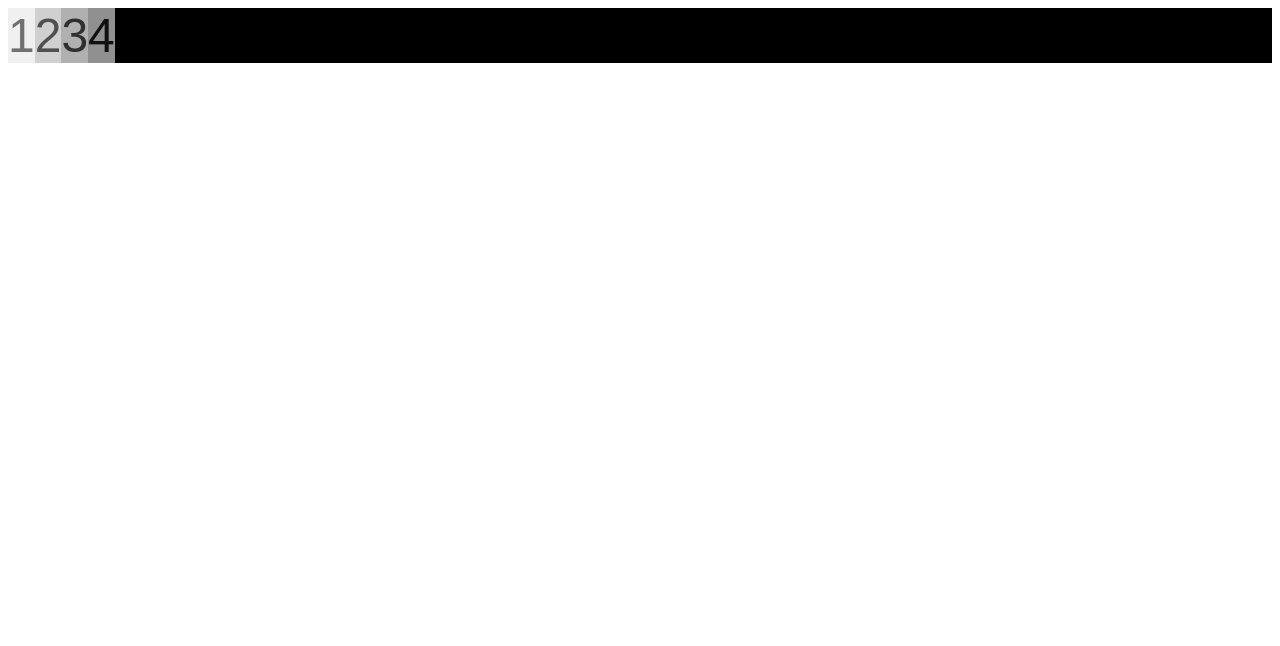
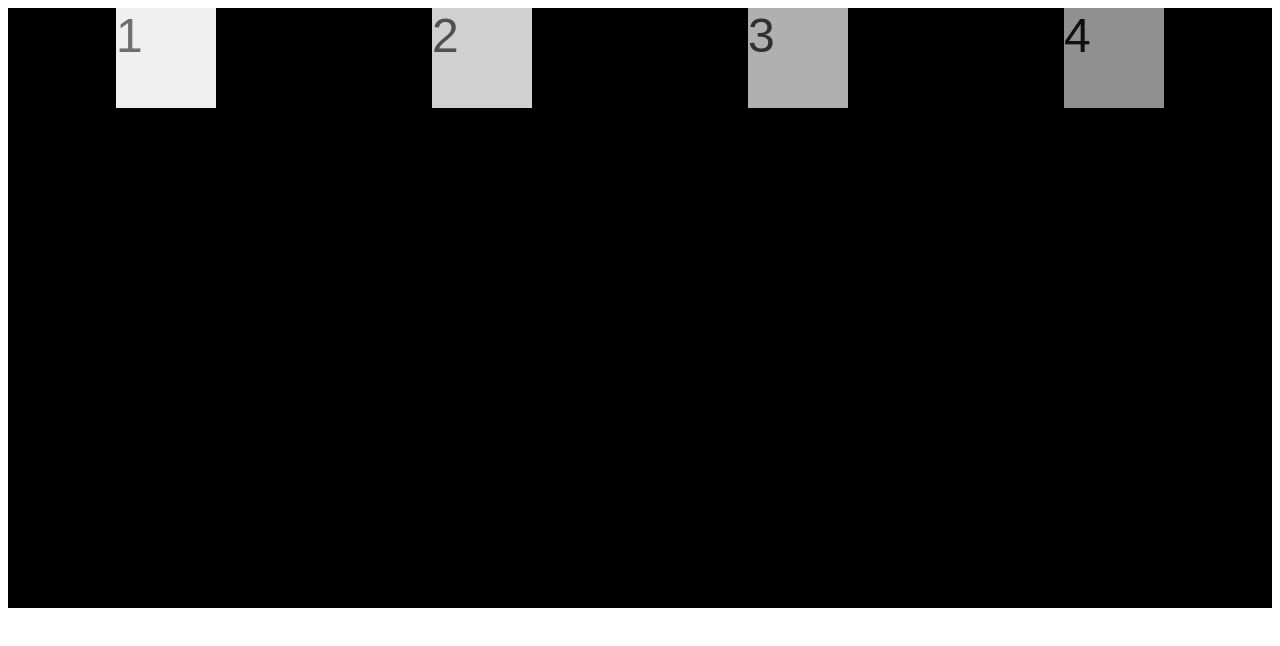
Before and after one commit to Bpost129/flexbox-x2, a plain HTML site: page index.html in a window 1280 px wide. Drawn offline with Linux system fonts and the light colour scheme.

Commit message:
resize and space out flex children

```diff
--- a/style.css
+++ b/style.css
@@ -1,11 +1,15 @@
 .flex-parent {
   background-color: black;
   display: flex;
+  height: 600px;
+  justify-content: space-around;
 }
 
 .flex-child {
   font-family: sans-serif;
   font-size: 48px;
+  height: 100px;
+  width: 100px;
 }
 
 .flex-parent > :nth-child(1) {
```
